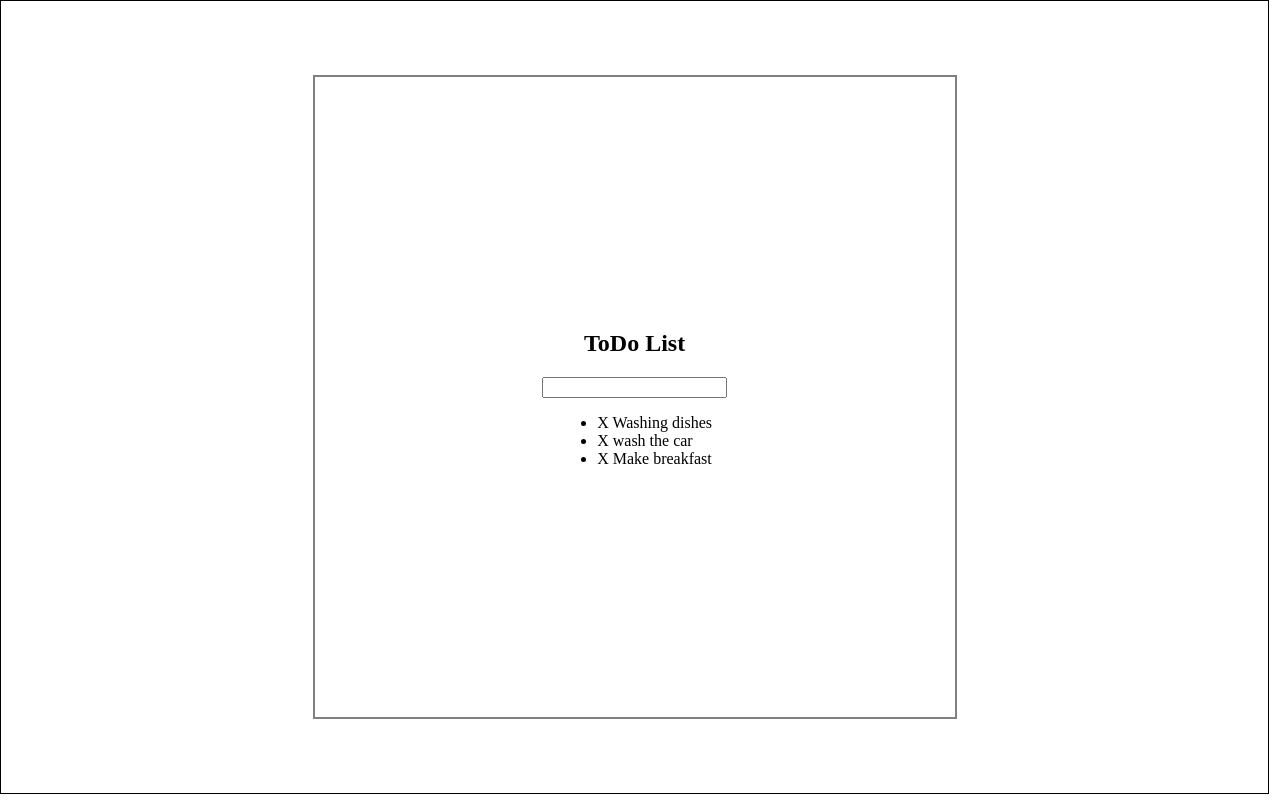
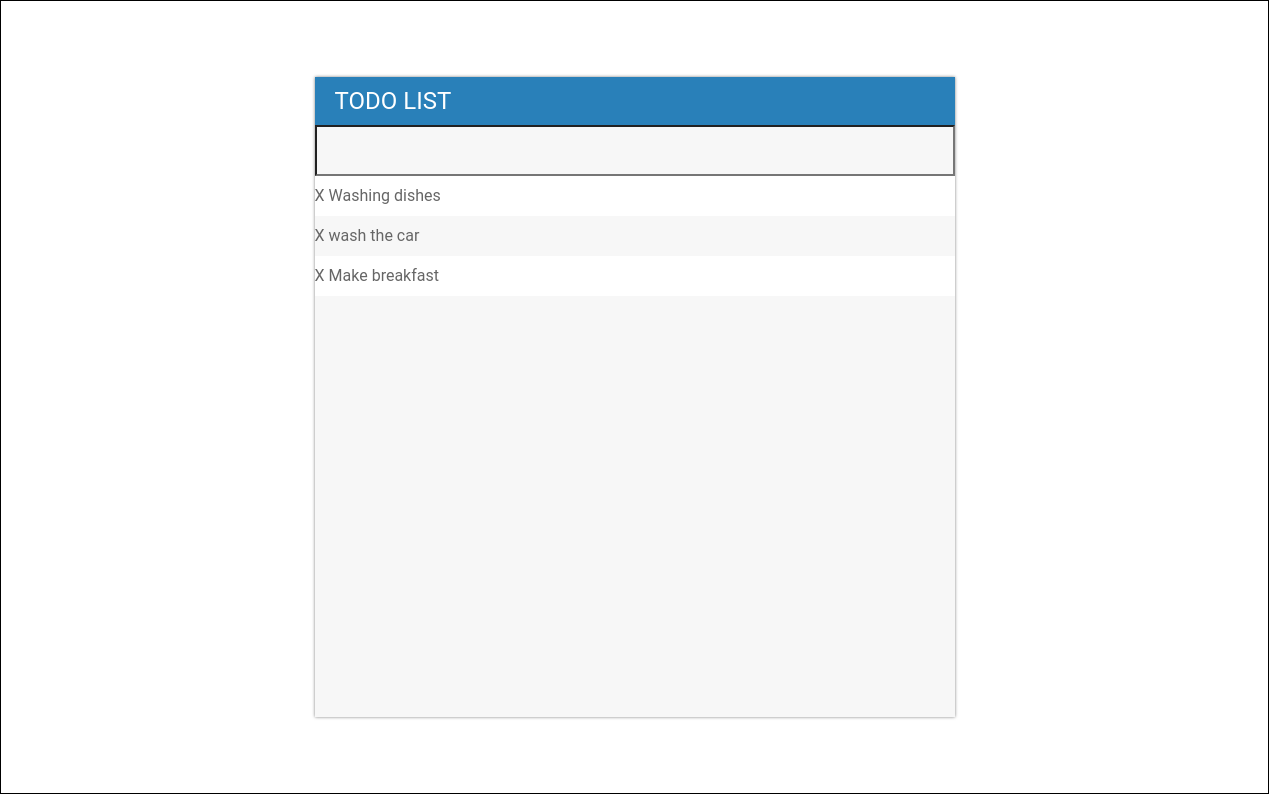
Before and after one commit to criscros-garcia/ToDoList, a plain HTML site: page index.html in a window 1280 px wide. Drawn offline with nearby package versions, Linux system fonts and the light colour scheme.

Commit message:
Add styles to html elements to look nice

```diff
--- a/assets/css/todo.css
+++ b/assets/css/todo.css
@@ -12,15 +12,67 @@ body{
 #container{
     display: flex;
     flex-direction: column;
-    align-items: center;
-    justify-content: center;
+    /* align-items: center;
+    justify-content: center; */
     width: 50vw;
     height: 50vw;
-    border: 2px solid gray;
+    background-color: #f7f7f7;
+    box-shadow: 0 0 3px rgba(0,0,0,0.5);
 
+}
+
+h1{
+    background-color:  #2980b9;
+    color: white;
+    margin: 0;
+    padding: 10px 20px;
+    text-transform: uppercase;
+    font-size: 24px;
+    font-weight: normal;
+    width: 100%;
+    box-sizing: border-box;
+    /* flex-grow: 1; */
+}
+
+ul{
+    list-style: none;
+    margin: 0;
+    padding: 0;
+}
+
+body{
+    font-family: Roboto;
+}
+
+li{
+    display: inline-block;
+    background-color: #fff;
+    height: 40px;
+    line-height: 40px;
+    color: #666;
+    width: 100%;
+}
+
+li:nth-child(2n){
+    background-color: #f7f7f7;
 }
 
 .completed{
     color: gray;
     text-decoration: line-through;
 }
+
+input[type="text"]{
+    font-size: 18px;
+    color: #2980b9;;
+    background-color: #f7f7f7;
+    width: 100%;
+    padding: 13px 13px 13px 20px;
+    box-sizing: border-box;
+}
+
+input:focus{
+    background-color: white;
+    border: 3px solid #2980b9;;
+    outline: none;
+}
```
